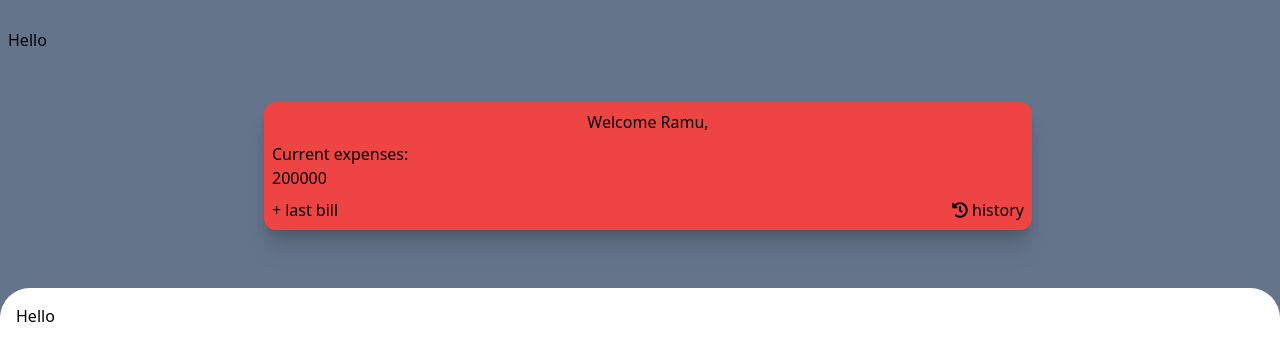
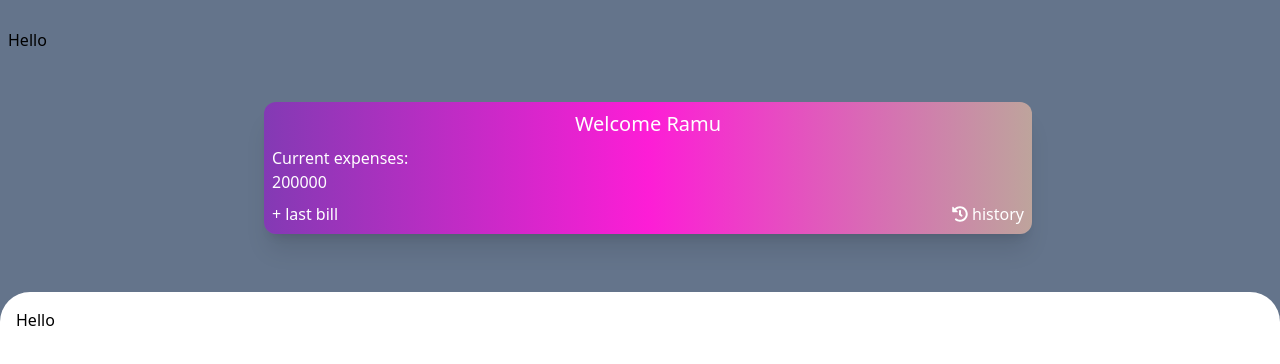
Before and after one commit to Toyashpatil/tiffun, a React (Create React App) app: page / in a window 1280 px wide. Shown: the top 364 px of the page. Built offline with nearby package versions, Linux system fonts and the light colour scheme; no server answers; sample sign-in values are in the browser's storage.

Commit message:
update:Card

```diff
--- a/src/components/Cards.jsx
+++ b/src/components/Cards.jsx
@@ -3,25 +3,25 @@ import { FaHistory } from "react-icons/fa";
 
 const Cards = () => {
     return (
-        <div className='bg-red-500 rounded-xl shadow-xl drop-shadow-xl p-2 space-y-2 h-fit flex items-center justify-center w-[60%]'>
+        <div className='card_bg rounded-xl shadow-xl   p-2 space-y-2 h-fit flex items-center justify-center w-[60%]'>
             <div className='w-[100%] flex-col space-y-2 '>
                 <div className='flex items-center justify-center'>
-                    <h1>Welcome Ramu,</h1>
+                    <h1 className=' text-xl text-white'>Welcome Ramu</h1>
                 </div>
                 <div className='flex-col items-center justify-center'>
                     <div className='flex'>
-                        <h1>Current expenses:</h1>
+                        <h1 className='text-white'>Current expenses:</h1>
                     </div>
                     <div>
-                        <h1>200000</h1>
+                        <h1 className='text-white'>200000</h1>
                     </div>
                 </div>
                 <div className=' flex gap-4 w-[100%] '>
                     <div className='w-[100%] gap-1 flex items-center'>
-                       <h1>+</h1> <h1>last bill</h1>
+                        <h1 className='text-white'>+</h1> <h1 className='text-white'>last bill</h1>
                     </div>
                     <div className=' w-[100%] flex items-center justify-end gap-1'>
-                    <FaHistory /><h1>history</h1>
+                        <FaHistory className='text-white' /><h1 className='text-white'>history</h1>
                     </div>
                 </div>
             </div>
--- a/src/global.css
+++ b/src/global.css
@@ -1,6 +1,7 @@
 @tailwind base;
 @tailwind components;
 @tailwind utilities;
+@import url('https://fonts.googleapis.com/css2?family=Orbitron&display=swap');
 
 
 .main {
@@ -11,6 +12,20 @@
     background: linear-gradient(357deg, rgba(7, 47, 47, 1) 0%, rgba(40, 5, 5, 1) 100%);
 }
 
+
+
+.orbitron {
+    font-family: "Orbitron", sans-serif;
+    font-optical-sizing: auto;
+    font-weight: 400;
+    font-style: normal;
+}
+
+.card_bg {
+    background: rgb(131, 58, 180);
+    background: linear-gradient(90deg, rgba(131, 58, 180, 1) 0%, rgba(253, 29, 214, 1) 50%, rgba(190, 164, 156, 1) 100%);
+}
+
 .main_morph {
     background: rgba(255, 255, 255, 0.3);
     box-shadow: 0 8px 32px 0 rgba(31, 38, 135, 0.37);
@@ -18,7 +33,8 @@
     -webkit-backdrop-filter: blur(3.5px);
     border-radius: 10px;
 }
-.card{
+
+.card {
     background-color: #ff7878;
     background-image: linear-gradient(315deg, #ff7878 0%, #ff0000 74%);
     height: 20vh;
@@ -27,34 +43,38 @@
     margin-left: 75px;
     border-radius: 10%;
     box-shadow: 0 8px 32px 0 rgba(255, 255, 255, 0.14);
-    backdrop-filter: blur( 4px );
--webkit-backdrop-filter: blur( 4px );
-border: 1px solid rgba( 255, 255, 255, 0.18 );
+    backdrop-filter: blur(4px);
+    -webkit-backdrop-filter: blur(4px);
+    border: 1px solid rgba(255, 255, 255, 0.18);
 }
-.page{
+
+.page {
     height: 100vh;
 }
-.your-name{
+
+.your-name {
     margin-left: 15px;
     color: white;
     font-weight: 400;
     margin-top: 2vh;
 }
 
-.expense{
-    margin-left:15px;
+.expense {
+    margin-left: 15px;
     margin-top: 2vh;
     color: white;
 }
-.items{
+
+.items {
     margin-top: 3vh;
     margin-left: 1vh;
     color: white;
     cursor: pointer;
 
 }
-.history{
-    margin-left:9rem;
+
+.history {
+    margin-left: 9rem;
     color: aliceblue;
     cursor: pointer;
 }
```
